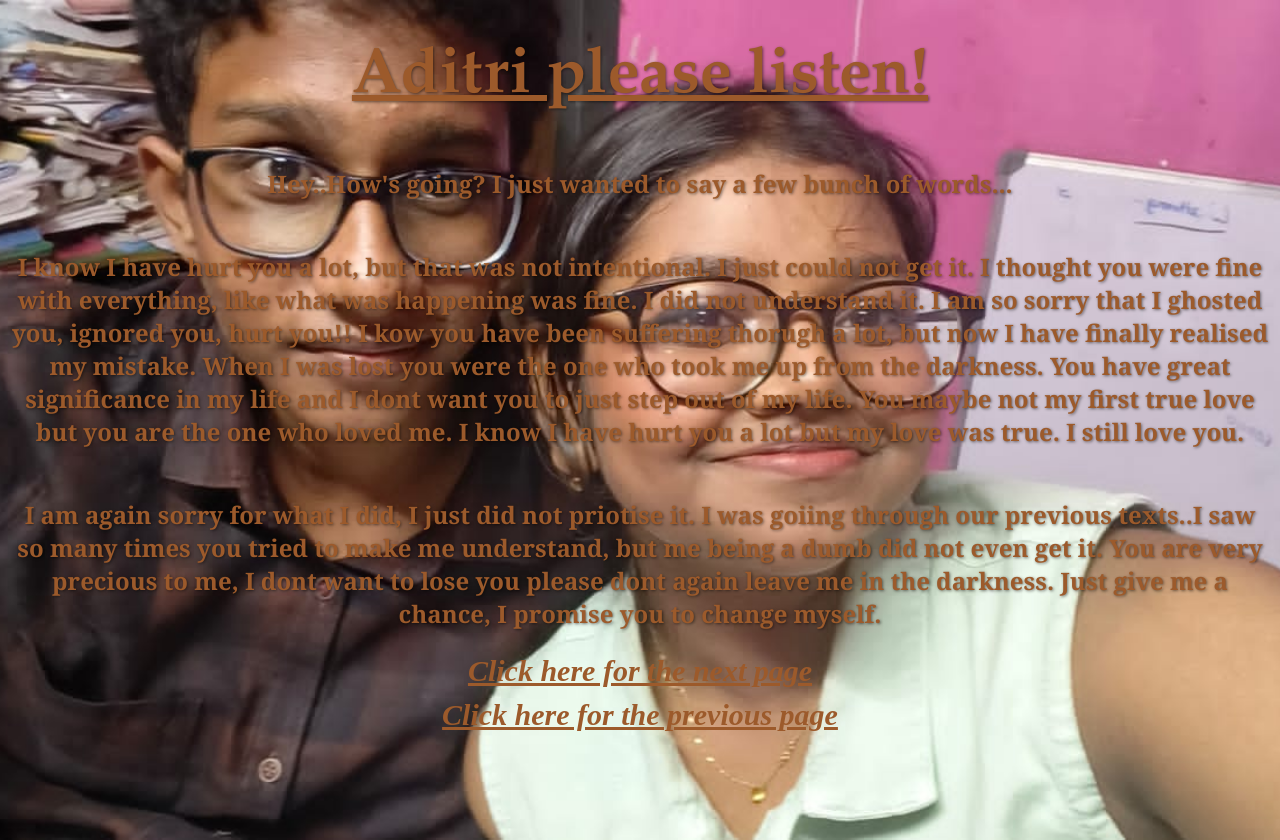
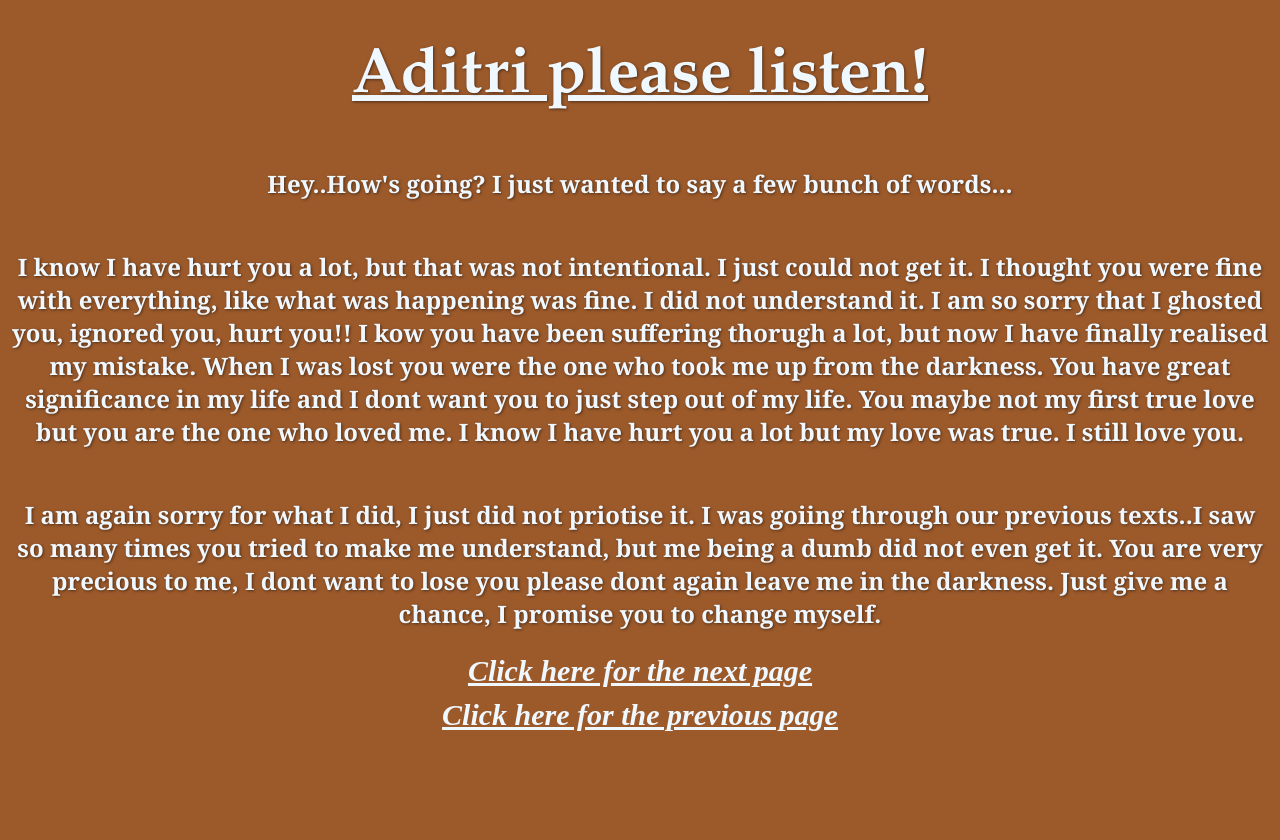
Before and after one commit to dassourish279-dotcom/Aditri, a plain HTML site: page main.html in a window 1280 px wide. Drawn offline with Linux system fonts and the light colour scheme.

Commit message:
Update main.html

```diff
--- a/main.html
+++ b/main.html
@@ -7,7 +7,7 @@
 <style>
     body
     {
-        background-image: url('Aditri1.JPG');
+        background-color: #9c5a2b;
         background-size: cover;
         background-position: center;
         background-repeat: no-repeat;
@@ -27,7 +27,7 @@
         text-underline-offset: 3px;
         font-family: Garamond;
         text-align: center;
-        color: #9c5a2b; /* SaddleBrown */
+        color: aliceblue; /* SaddleBrown */
         text-shadow: 1px 1px 3px rgba(0,0,0,0.5);
     }
     .First
@@ -39,7 +39,7 @@
         font-size: 24px;
         font-family: Georgia;
         text-align: center;
-        color: #9c5a2b; /* SaddleBrown */
+        color: aliceblue; /* SaddleBrown */
         text-shadow: 1px 1px 3px rgba(0,0,0,0.5);
     }
     .Second
@@ -51,7 +51,7 @@
         font-size: 24px;
         font-family: Georgia;
         text-align: center;
-        color: #9c5a2b; /* SaddleBrown */
+        color: aliceblue; /* SaddleBrown */
         text-shadow: 1px 1px 3px rgba(0,0,0,0.5);
     }
     .Third
@@ -63,7 +63,7 @@
         font-size: 24px;
         font-family: Georgia;
         text-align: center;
-        color: #9c5a2b; /* SaddleBrown */
+        color: aliceblue; /* SaddleBrown */
         text-shadow: 1px 1px 3px rgba(0,0,0,0.5);
     }
     .next
@@ -73,7 +73,7 @@
         margin-bottom: 10px;
         font-size: 30px;
         font-style:italic;
-        color: #9c5a2b;
+        color: aliceblue;
     }
     .next1
     {
@@ -82,7 +82,7 @@
         margin-bottom: 10px;
         font-size: 30px;
         font-style:italic;
-        color: #9c5a2b;
+        color: aliceblue;
     }
 </style>
 <body>
```
Lines whose indentation alone changed are shown as unchanged.
